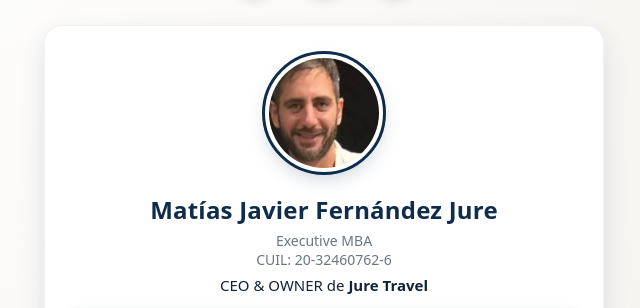
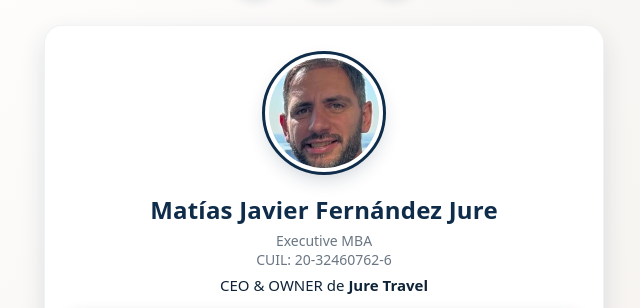
Before and after one commit to elopezgit/MatiasFernandezJure, a plain HTML site: page index.html in a window 1280 px wide. Shown: the part 270-578 px from the top of the page, without its empty margins (316-956 px from the left). Drawn offline with Linux system fonts and the light colour scheme.

Commit message:
se cambia foto de perfil

```diff
--- a/index.html
+++ b/index.html
@@ -29,7 +29,7 @@
 
 
     <div class="card">
-      <img src="img/MatiasJure.png" alt="Foto profesional" class="avatar" />
+      <img src="img/perfil2.jfif" alt="Foto profesional" class="avatar" />
 
       <h1>Matías Javier Fernández Jure</h1>
       <p class="sub">Executive MBA<br> CUIL: 20-32460762-6</p>
```
Also changed, not shown: img/perfil2.jfif (added).
